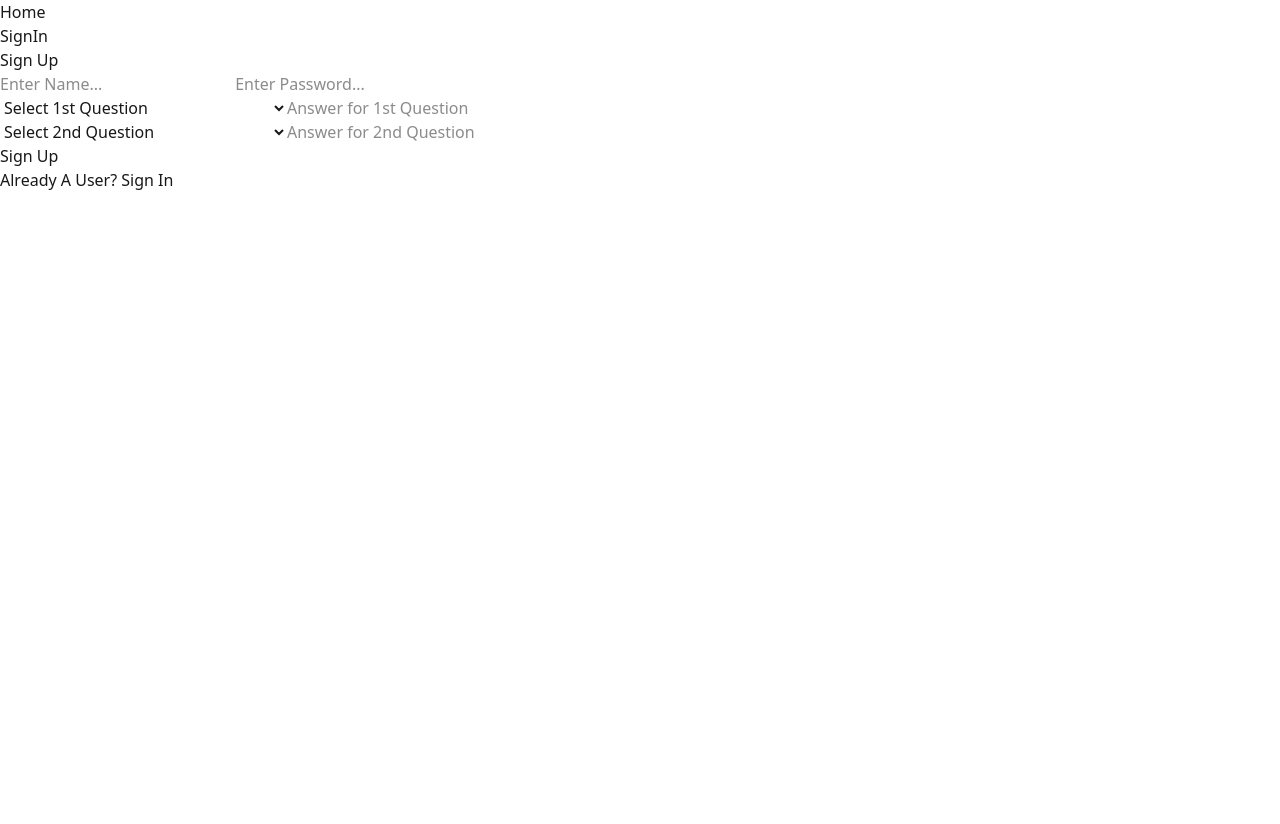
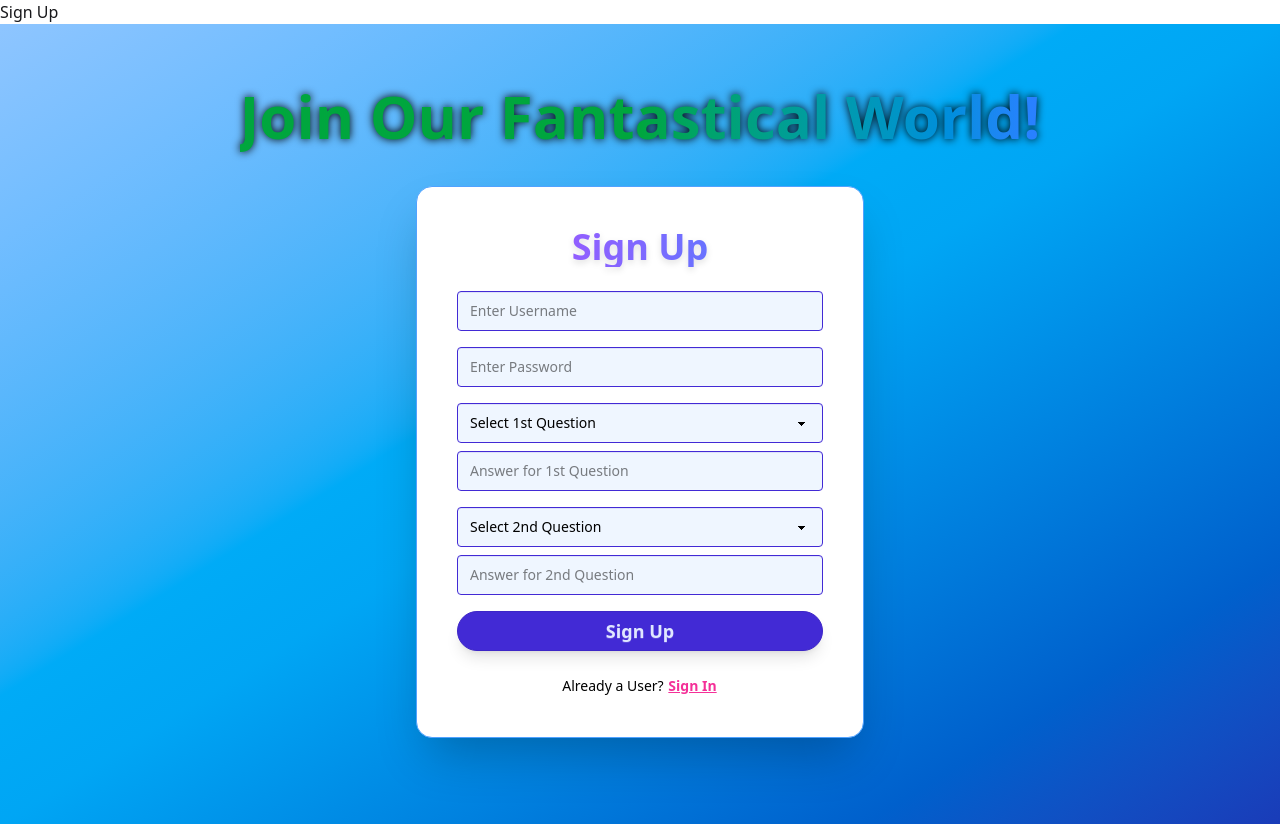
Before and after one commit to geiselleholt/fantasticalpets, a React (Vite) app: page /signUp in a window 1280 px wide. Before the commit the page ends 800 px from the top, so only its background shows below. Built offline with nearby package versions, Linux system fonts and the light colour scheme.

Commit message:
commented out ugly navbar to see if it breaks anything, signUpForm css done

```diff
--- a/src/App.jsx
+++ b/src/App.jsx
@@ -12,7 +12,7 @@ import NavBar from "./components/NavBar";
 function App() {
   return (
     <>
-      <NavBar />
+      {/* <NavBar /> */}
       <Routes>
         <Route path="/" element={<HomePage />} />
         <Route path="/pet" element={<PetPage />} />
--- a/src/components/SignUpForm.jsx
+++ b/src/components/SignUpForm.jsx
@@ -59,26 +59,44 @@ export default function SignUpForm() {
   }
 
   return (
-    <>
-      <form onSubmit={handleSubmit}>
+    <div className="min-h-screen flex flex-col items-center justify-center p-4 bg-gradient-to-br from-blue-300 via-sky-500 to-blue-800 text-white font-inter">
+      <h1
+        className="text-5xl md:text-6xl font-extrabold mb-8 leading-tight text-center
+                     bg-gradient-to-r from-green-600 via-blue-400 via-green-600 to-blue-500 bg-clip-text text-transparent
+                     drop-shadow-[0_0_3px_rgb(0,0,0)] md:drop-shadow-[0_0_4px_rgb(0,0,0)]"
+      >
+        Join Our Fantastical World!
+      </h1>
+
+      <div className="card bg-white bg-opacity-10 p-6 md:p-10 rounded-2xl shadow-2xl backdrop-blur-sm max-w-md w-full mb-8 border border-blue-400">
+        <h2
+          className="text-3xl md:text-4xl font-bold mb-6 text-center drop-shadow-md
+                       bg-gradient-to-r from-purple-500 to-blue-500 bg-clip-text text-transparent"
+        >
+          Sign Up
+        </h2>
+
+        <form onSubmit={handleSubmit} className="flex flex-col gap-4">
           <input
             onChange={handleChange}
             value={formData.userName}
             type="text"
             name="userName"
-          placeholder="Enter Name..."
+            placeholder="Enter Username"
             disabled={loading}
+            className="input input-bordered input-primary w-full bg-blue-50 text-black"
           />
           <input
             onChange={handleChange}
             value={formData.password}
             type="text"
             name="password"
-          placeholder=" Enter Password..."
+            placeholder="Enter Password"
             disabled={loading}
+            className="input input-bordered input-primary w-full bg-blue-50 text-black"
           />
 
-        <div>
+          <div className="flex flex-col gap-2">
             <select
               onChange={(e) =>
                 handleSecurityQuestion(
@@ -89,6 +107,7 @@ export default function SignUpForm() {
               }
               value={formData.securityQuestion1.question}
               disabled={loading}
+              className="select select-bordered select-primary w-full bg-blue-50 text-black"
             >
               <option value="">Select 1st Question</option>
               {securityQuestions.map((q) => (
@@ -110,10 +129,11 @@ export default function SignUpForm() {
               placeholder="Answer for 1st Question"
               aria-label="Answer for Question 1"
               disabled={loading}
+              className="input input-bordered input-primary w-full bg-blue-50 text-black"
             />
           </div>
 
-        <div>
+          <div className="flex flex-col gap-2">
             <select
               onChange={(e) =>
                 handleSecurityQuestion(
@@ -125,6 +145,7 @@ export default function SignUpForm() {
               value={formData.securityQuestion2.question}
               aria-label="Security Question 2"
               disabled={loading}
+              className="select select-bordered select-primary w-full bg-blue-50 text-black"
             >
               <option value="">Select 2nd Question</option>
               {securityQuestions.map((q) => (
@@ -148,19 +169,24 @@ export default function SignUpForm() {
               value={formData.securityQuestion2.answer}
               type="text"
               placeholder="Answer for 2nd Question"
-            className="input-field"
               aria-label="Answer for Question 2"
               disabled={loading}
+              className="input input-bordered input-primary w-full bg-blue-50 text-black"
             />
           </div>
 
-        <button type="submit" disabled={loading}>
+          <button
+            type="submit"
+            disabled={loading}
+            className="btn btn-primary w-full text-lg py-3 rounded-full shadow-lg transform transition-transform duration-200 hover:scale-105 focus:outline-none focus:ring-4 focus:ring-primary active:bg-primary-focus"
+          >
             {loading ? (
               <div>
                 <img
                   src={loadingJuggle}
                   alt="cartoon of loading juggler"
                   width={100}
+                  className="mx-auto"
                 />
               </div>
             ) : (
@@ -168,16 +194,19 @@ export default function SignUpForm() {
             )}
           </button>
         </form>
-      <p>
-        Already A User?{" "}
+
+        <p className="text-sm text-black mt-6 text-center">
+          Already a User?{" "}
           <button
             onClick={() => {
               nav("/signIn");
             }}
+            className="btn btn-link text-secondary p-0 min-h-0 h-auto align-baseline"
           >
             Sign In
           </button>
         </p>
-    </>
+      </div>
+    </div>
   );
 }
--- /dev/null
+++ b/src/components/SignUpFormOG.jsx
@@ -0,0 +1,183 @@
+import { useState } from "react";
+import { useAuth } from "../context/authContext";
+import { useNavigate } from "react-router-dom";
+import loadingJuggle from "../images/loadingJuggle.gif";
+
+export default function SignUpForm() {
+  const { signUp } = useAuth();
+  const nav = useNavigate();
+  const [loading, setLoading] = useState(false);
+
+  const securityQuestions = [
+    "What is your favorite color?",
+    "What is your favorite game?",
+    "What was your mom's name?",
+    "What was your dad's name?",
+    "What was your brother's name?",
+    "What was your sister's name?",
+    "What was your best friend's name?",
+    "What was your pet's name?",
+    "What is your favorite food?",
+    "What was the name of your school?",
+  ];
+
+  const [formData, setFormData] = useState({
+    userName: "",
+    password: "",
+    securityQuestion1: { question: "", answer: "" },
+    securityQuestion2: { question: "", answer: "" },
+  });
+
+  function handleChange(e) {
+    setFormData({ ...formData, [e.target.name]: e.target.value });
+  }
+
+  function handleSecurityQuestion(fieldName, subField, value) {
+    setFormData((prevFormData) => ({
+      ...prevFormData,
+      [fieldName]: {
+        ...prevFormData[fieldName],
+        [subField]: value,
+      },
+    }));
+  }
+
+  async function handleSubmit(e) {
+    e.preventDefault();
+    setLoading(true);
+
+    try {
+      await signUp(formData);
+      nav("/create");
+    } catch (err) {
+      alert(err.message);
+      console.error(err);
+      return;
+    } finally {
+      setLoading(false);
+    }
+  }
+
+  return (
+    <>
+      <form onSubmit={handleSubmit}>
+        <input
+          onChange={handleChange}
+          value={formData.userName}
+          type="text"
+          name="userName"
+          placeholder="Enter Name..."
+          disabled={loading}
+        />
+        <input
+          onChange={handleChange}
+          value={formData.password}
+          type="text"
+          name="password"
+          placeholder=" Enter Password..."
+          disabled={loading}
+        />
+
+        <div>
+          <select
+            onChange={(e) =>
+              handleSecurityQuestion(
+                "securityQuestion1",
+                "question",
+                e.target.value
+              )
+            }
+            value={formData.securityQuestion1.question}
+            disabled={loading}
+          >
+            <option value="">Select 1st Question</option>
+            {securityQuestions.map((q) => (
+              <option key={q} value={q}>
+                {q}
+              </option>
+            ))}
+          </select>
+          <input
+            onChange={(e) =>
+              handleSecurityQuestion(
+                "securityQuestion1",
+                "answer",
+                e.target.value
+              )
+            }
+            value={formData.securityQuestion1.answer}
+            type="text"
+            placeholder="Answer for 1st Question"
+            aria-label="Answer for Question 1"
+            disabled={loading}
+          />
+        </div>
+
+        <div>
+          <select
+            onChange={(e) =>
+              handleSecurityQuestion(
+                "securityQuestion2",
+                "question",
+                e.target.value
+              )
+            }
+            value={formData.securityQuestion2.question}
+            aria-label="Security Question 2"
+            disabled={loading}
+          >
+            <option value="">Select 2nd Question</option>
+            {securityQuestions.map((q) => (
+              <option
+                key={q}
+                value={q}
+                disabled={q === formData.securityQuestion1.question}
+              >
+                {q}
+              </option>
+            ))}
+          </select>
+          <input
+            onChange={(e) =>
+              handleSecurityQuestion(
+                "securityQuestion2",
+                "answer",
+                e.target.value
+              )
+            }
+            value={formData.securityQuestion2.answer}
+            type="text"
+            placeholder="Answer for 2nd Question"
+            className="input-field"
+            aria-label="Answer for Question 2"
+            disabled={loading}
+          />
+        </div>
+
+        <button type="submit" disabled={loading}>
+          {loading ? (
+            <div>
+              <img
+                src={loadingJuggle}
+                alt="cartoon of loading juggler"
+                width={100}
+              />
+            </div>
+          ) : (
+            "Sign Up"
+          )}
+        </button>
+      </form>
+      <p>
+        Already A User?{" "}
+        <button
+          onClick={() => {
+            nav("/signIn");
+          }}
+        >
+          Sign In
+        </button>
+      </p>
+    </>
+  );
+}
```
Lines whose indentation alone changed are shown as unchanged.
